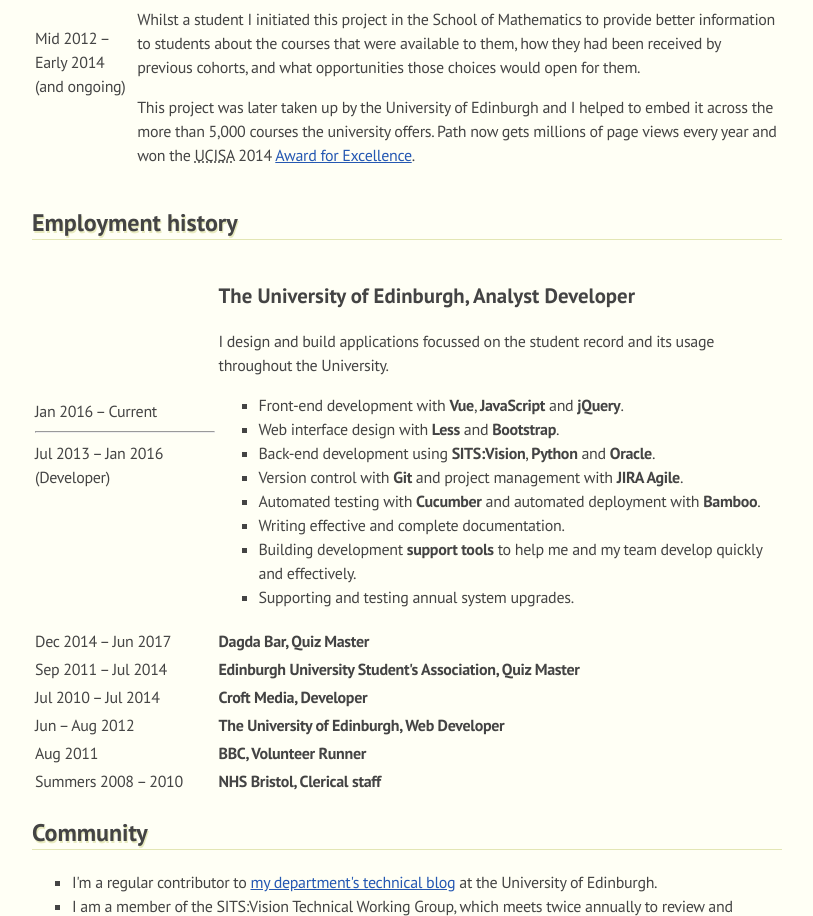
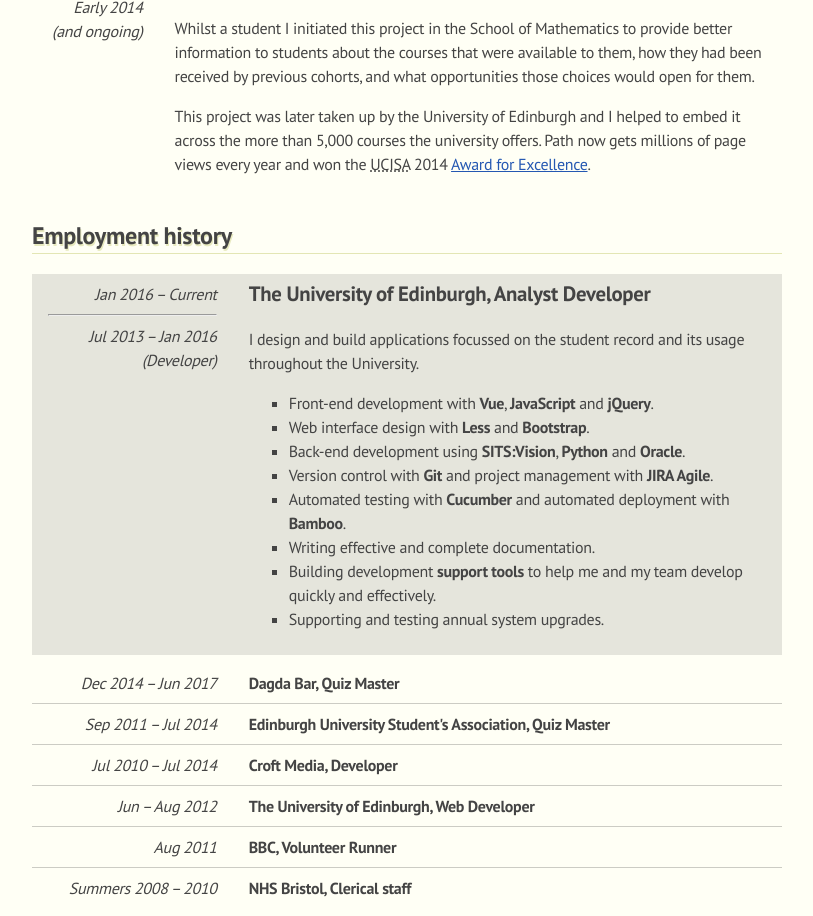
Before and after one commit to gregtyler/CV, a website: page src/index.html in a window 1280 px wide. Shown: the part 1613-2529 px from the top of the page, without its empty margins (233-1046 px from the left). Drawn offline with Linux system fonts and the light colour scheme.

Commit message:
Genericise timeline tables, improve their display and add automatic columns

```diff
--- a/src/style.css
+++ b/src/style.css
@@ -14,10 +14,6 @@
     background-color: #FFFFF5;
     color: #444;
     letter-spacing: -0.02em;
-}
-
-h1, h2, h3, h4, h5, h6 {
-    letter-spacing: 0;
 }
 
 h1 {
@@ -120,37 +116,46 @@
 }
 
 /** EMPLOYMENT TABLE **/
-.employment {
+.timeline-table {
     border-collapse: collapse;
 }
 
-.employment td { display: block; }
-.employment td:first-child {
+.timeline-table td { display: block; vertical-align: top; }
+.timeline-table td:first-child {
     font-style: italic;
-    vertical-align: top;
 }
 
-.employment td > h3 {
+.timeline-table tr + tr > td:first-child {
+    border-top: 1px solid hsla(0, 0%, 0%, 0.2);
+}
+
+.timeline-table td > h3 {
     margin-top: 0;
 }
 
 /* Highlight current employment */
-.employment-current {
+.timeline-table--current {
     border-bottom: 0.5em solid #FFFFF5;
     background-color: hsla(0, 0%, 0%, 0.1);
 }
 
-.employment-current td {
+.timeline-table--current td {
     padding: 0.5em 0.75em;
 }
 
 /** RESPONSIVE **/
 @media( min-width: 1000px ) {
-    body {
-        font-size: 16px;
+    body { font-size: 16px; }
+
+    .timeline-table td { display: table-cell; padding: 0.5em 1em; }
+    .timeline-table td:first-child { text-align: right; }
+    .timeline-table tr + tr > td { border-top: 1px solid hsla(0, 0%, 0%, 0.2); }
+
+    .column-auto {
+        display: flex;
+        align-items: center;
+        justify-content: space-between;
     }
-    .employment td { display: table-cell; padding: 0.5em 1em; }
-    .employment td:first-child { width: 120px; }
 }
 
 /** PRINT **/
```
